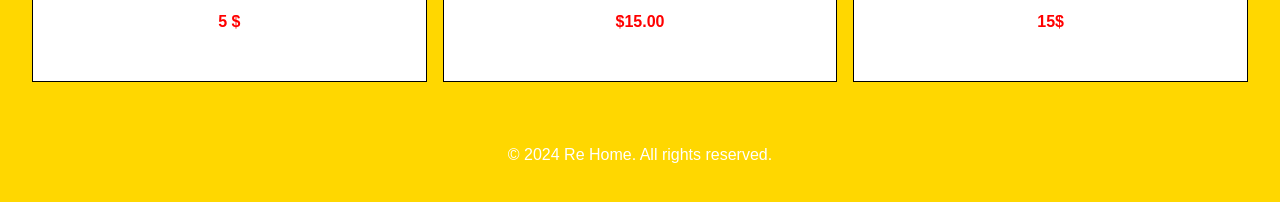
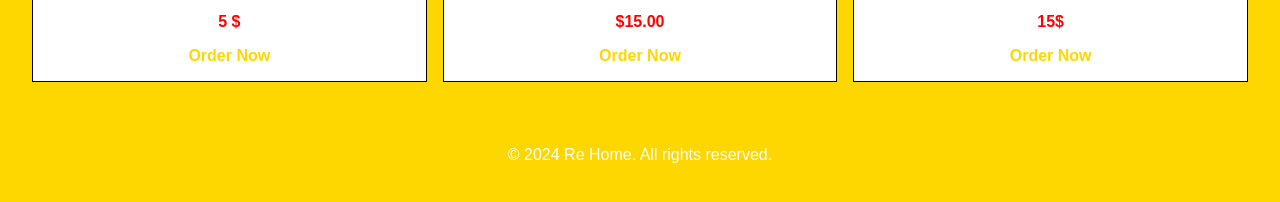
Before and after one commit to RoBat-1/Rehome, a plain HTML site: page shop.html in a window 1280 px wide. Shown: the part 310-512 px from the top of the page. Drawn offline with Linux system fonts and the light colour scheme.

Commit message:
Update shop.html

```diff
--- a/shop.html
+++ b/shop.html
@@ -17,7 +17,7 @@
               <h3>Christmas Hand Made Tree Ball</h3>
               <p style="color: red; font-weight: bolder;">5 $ </p>
               <a href="https://wa.me/96176365760?text=I'm%20interested%20in%20christmas%20box%20"
-              style="text-decoration: none; color: white; font-weight: bold; border: ;"> Order Now</a>
+              style="text-decoration: none; color: #FFD700; font-weight: bold; border: ;"> Order Now</a>
 
             </div>
             <div class="product-card">
@@ -25,14 +25,14 @@
               <h3>Christmas Wood Frame</h3>
               <p style="color: red; font-weight: bolder;">$15.00</p>
               <a href="https://wa.me/96176365760?text=I'm%20interested%20in%20christmas%20wood%20frame%20"
-              style="text-decoration: none; color: white; font-weight: bold;"> Order Now</a>
+              style="text-decoration: none; color: #FFD700; font-weight: bold;"> Order Now</a>
             </div>
             <div class="product-card">
               <img src="https://raw.githubusercontent.com/RoBat-1/Rehome/refs/heads/main/santa%20zghir.jpg" alt="Product 3">
               <h3>Christmas Kid</h3>
               <p style="color: red; font-weight: bolder;">15$</p>
               <a href="https://wa.me/96176365760?text=I'm%20interested%20in%20Christmas%20Kid%20"
-              style="text-decoration: none; color: white; font-weight: bold; border: black;"> Order Now</a>
+              style="text-decoration: none; color:#FFD700; font-weight: bold; border: black;"> Order Now</a>
             </div>
           </div>
         </section>
@@ -83,7 +83,7 @@
 
 .product-card button {
   background-color: #333;
-  color: #FFD700;
+  color: white;
   border: none;
   padding: 0.5rem 1rem;
   cursor: pointer;
```
